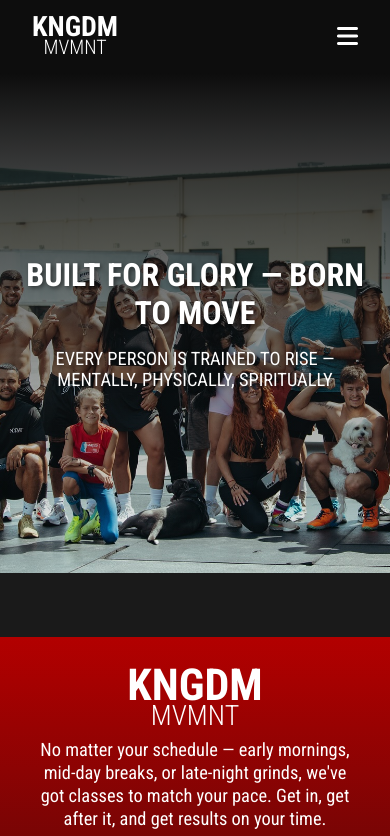
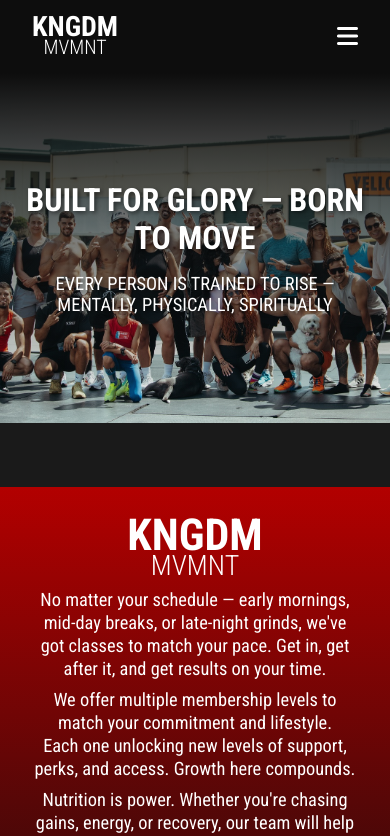
Before and after one commit to gilmerperez/kingdom-movement, a React (Vite) app: page / in a window 390 px wide. Shown: the top 836 px of the page. Built offline with nearby package versions, Linux system fonts and the light colour scheme.

Commit message:
Improved aspect ratio for banner images

```diff
--- a/src/components/Banner/Banner.module.css
+++ b/src/components/Banner/Banner.module.css
@@ -5,8 +5,8 @@
   overflow: hidden;
   position: relative;
   align-items: center;
-  aspect-ratio: 21 / 9;
   justify-content: center;
+  transition: 0.3s ease-in;
 }
 
 .bannerImage {
@@ -47,6 +47,7 @@
   margin: 0;
   font-weight: 700;
   font-size: 3.5rem;
+  transition: 0.3s ease-in;
   color: hsl(0, 0%, 100%);
   text-shadow: 2px 2px 4px hsla(0, 0%, 0%, 0.5);
 }
@@ -57,6 +58,7 @@
   max-width: 800px;
   margin-top: 1rem;
   font-weight: 400;
+  transition: 0.3s ease-in;
   color: hsl(0, 0%, 100%);
   text-shadow: 2px 2px 4px hsla(0, 0%, 0%, 0.5);
 }
@@ -73,21 +75,15 @@
 }
 
 /* Responsive aspect ratios */
-@media (max-width: 1200px) {
-  .bannerContainer {
-    aspect-ratio: 16 / 9;
-  }
-}
-
 @media (max-width: 768px) {
   .bannerContainer {
-    aspect-ratio: 4 / 3;
+    height: 350px;
   }
 }
 
 @media (max-width: 480px) {
   .bannerContainer {
-    aspect-ratio: 3 / 4;
+    height: 350px;
   }
 }
 
--- a/src/components/Header/Header.jsx
+++ b/src/components/Header/Header.jsx
@@ -149,7 +149,7 @@ function Header() {
             HOME
           </NavLink>
           <NavLink to="/pricing" onClick={toggleMenu}>
-            PRICING
+          MEMBERSHIPS
           </NavLink>
           <NavLink to="/schedule" onClick={toggleMenu}>
             SCHEDULE
```
